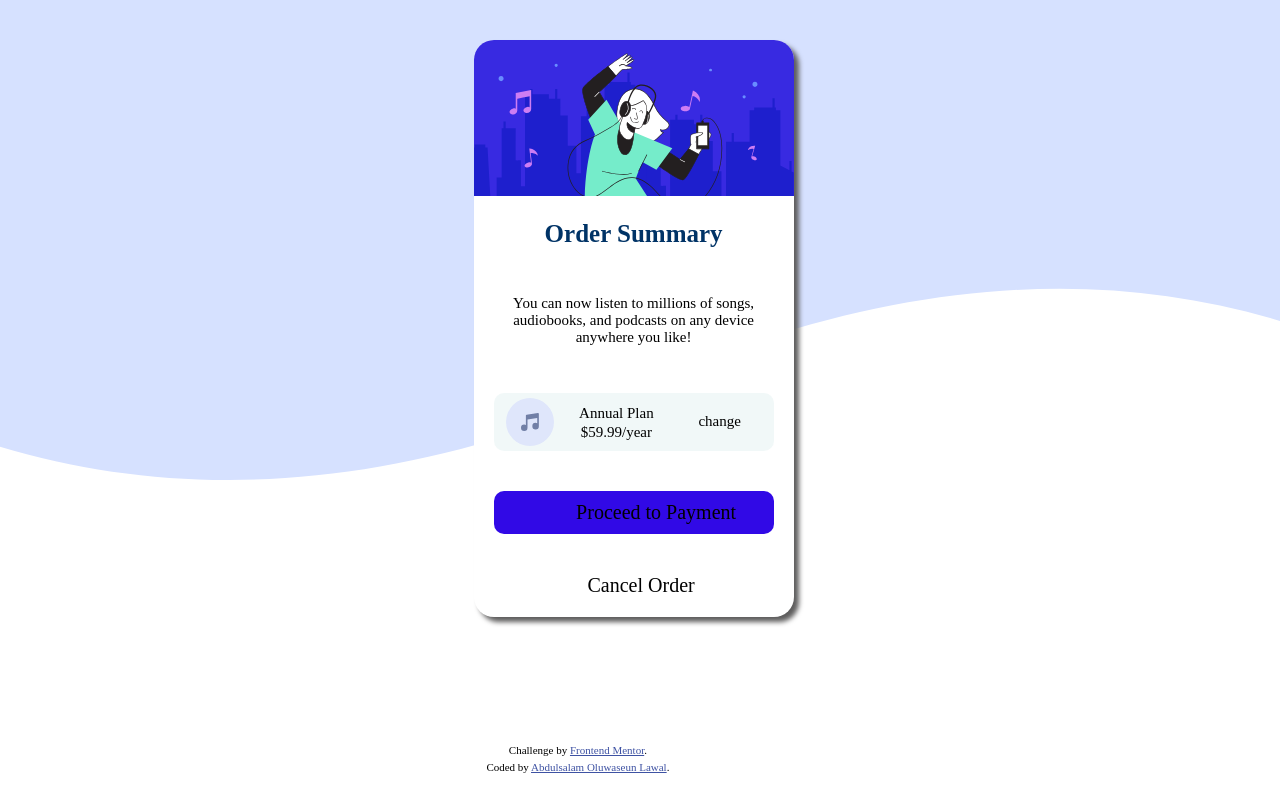
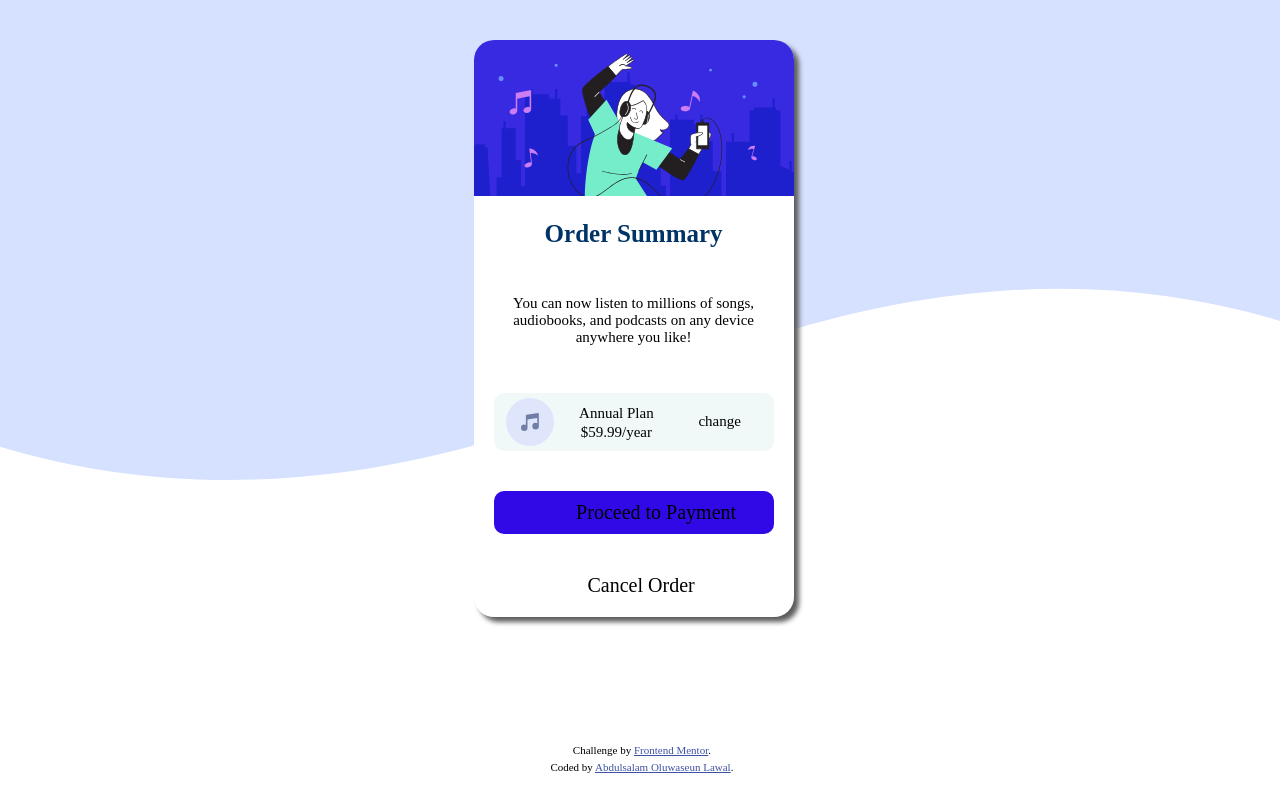
Before and after one commit to juststrings/side-hustle, a plain HTML site: page index.html in a window 1280 px wide. Drawn offline with Linux system fonts and the light colour scheme.

Commit message:
sec commit

```diff
--- a/styles.css
+++ b/styles.css
@@ -153,7 +153,7 @@ h3 {
 .attribution {
     position: absolute;
     top: 93%;
-    left: 38%;
+    left: 43%;
     font-size: 20px;
     display: flex;
     flex-direction: column;
```
